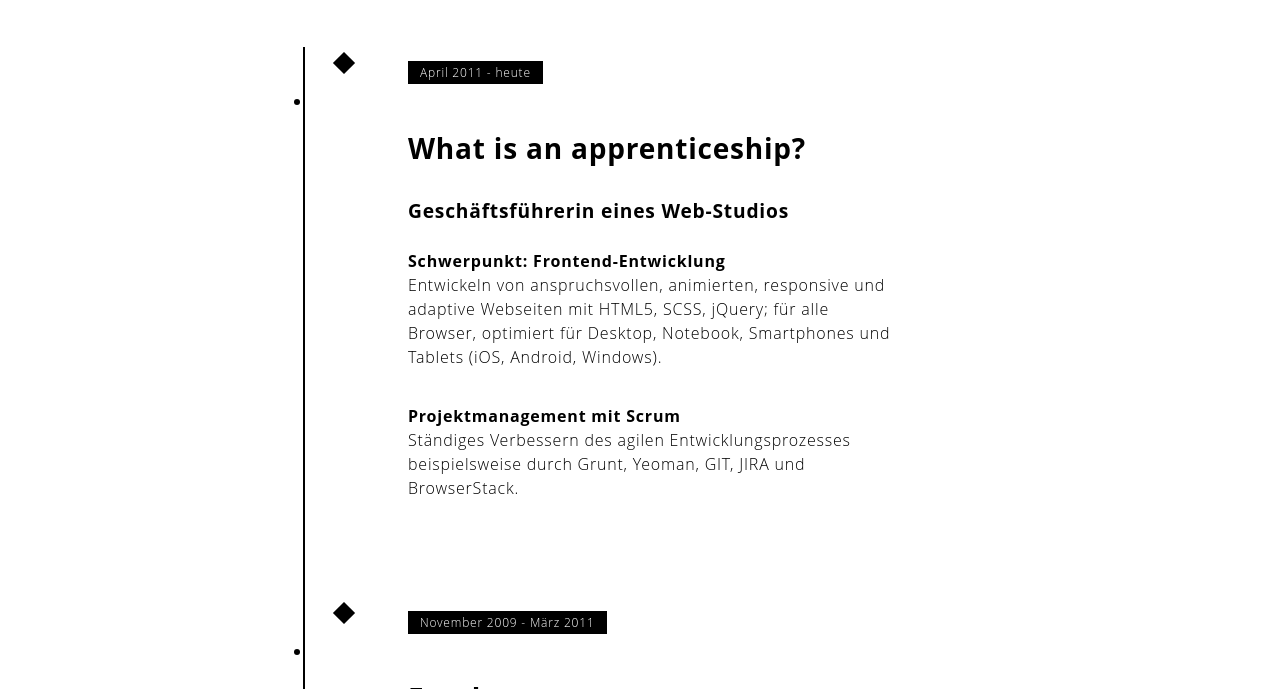
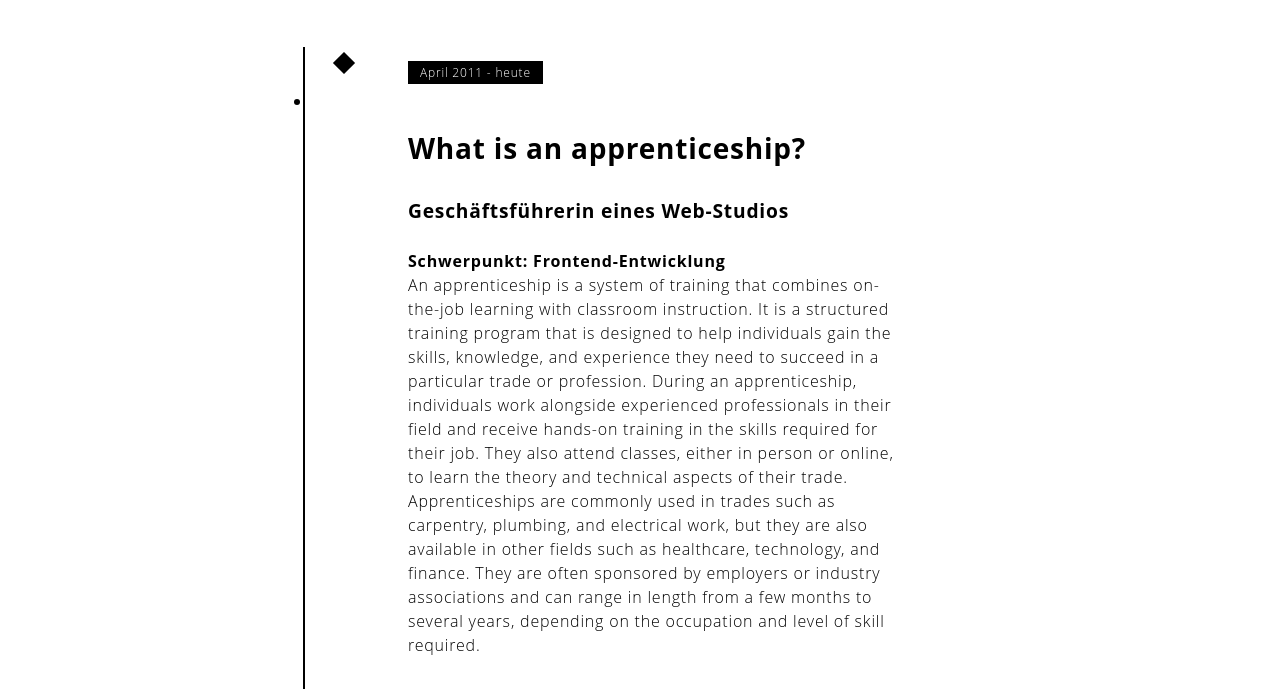
Before and after one commit to polymer0/polymer0.github.io, a plain HTML site: page articles.html in a window 1280 px wide. Shown: the part 82-771 px from the top of the page. Drawn offline with nearby package versions, Linux system fonts and the light colour scheme; a web font is replaced by a local one.

Commit message:
v0.9.9.1

```diff
--- a/articles.html
+++ b/articles.html
@@ -52,7 +52,11 @@
 				<p class="timeline-event-thumbnail">April 2011 - heute</p>
 				<h3>What is an apprenticeship?</h3>
 				<h4>Geschäftsführerin eines Web-Studios</h4>
-				<p><strong>Schwerpunkt: Frontend-Entwicklung</strong><br>Entwickeln von anspruchsvollen, animierten, responsive und adaptive Webseiten mit HTML5, SCSS, jQuery; für alle Browser, optimiert für Desktop, Notebook, Smartphones und Tablets (iOS, Android, Windows).</p>
+				<p><strong>Schwerpunkt: Frontend-Entwicklung</strong><br>An apprenticeship is a system of training that combines on-the-job learning with classroom instruction. It is a structured training program that is designed to help individuals gain the skills, knowledge, and experience they need to succeed in a particular trade or profession.
+
+					During an apprenticeship, individuals work alongside experienced professionals in their field and receive hands-on training in the skills required for their job. They also attend classes, either in person or online, to learn the theory and technical aspects of their trade.
+
+					Apprenticeships are commonly used in trades such as carpentry, plumbing, and electrical work, but they are also available in other fields such as healthcare, technology, and finance. They are often sponsored by employers or industry associations and can range in length from a few months to several years, depending on the occupation and level of skill required.</p>
 				<p><strong>Projektmanagement mit Scrum</strong><br>Ständiges Verbessern des agilen Entwicklungsprozesses beispielsweise durch Grunt, Yeoman, GIT, JIRA und BrowserStack.</p>
 			  </div>
 			</li>
```
